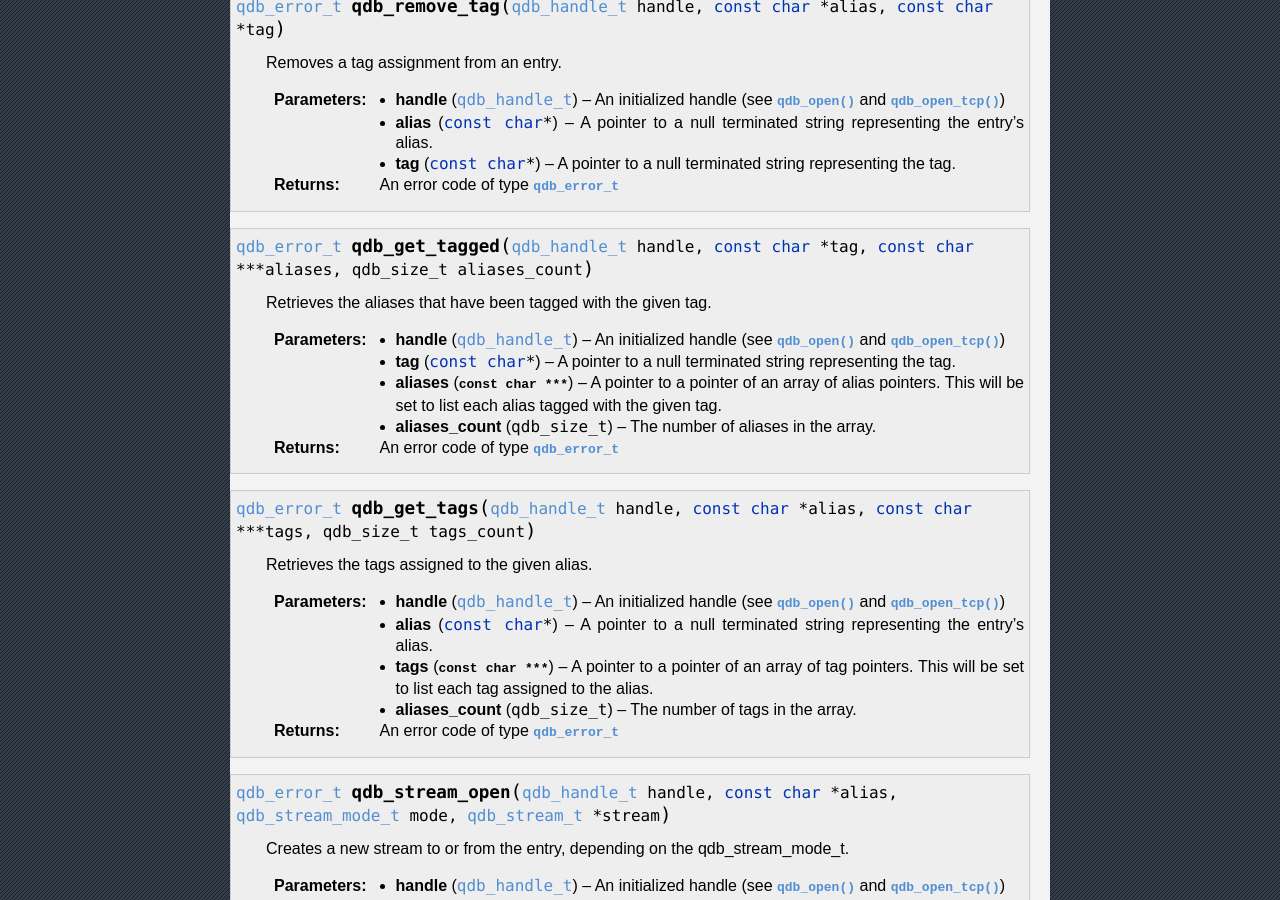
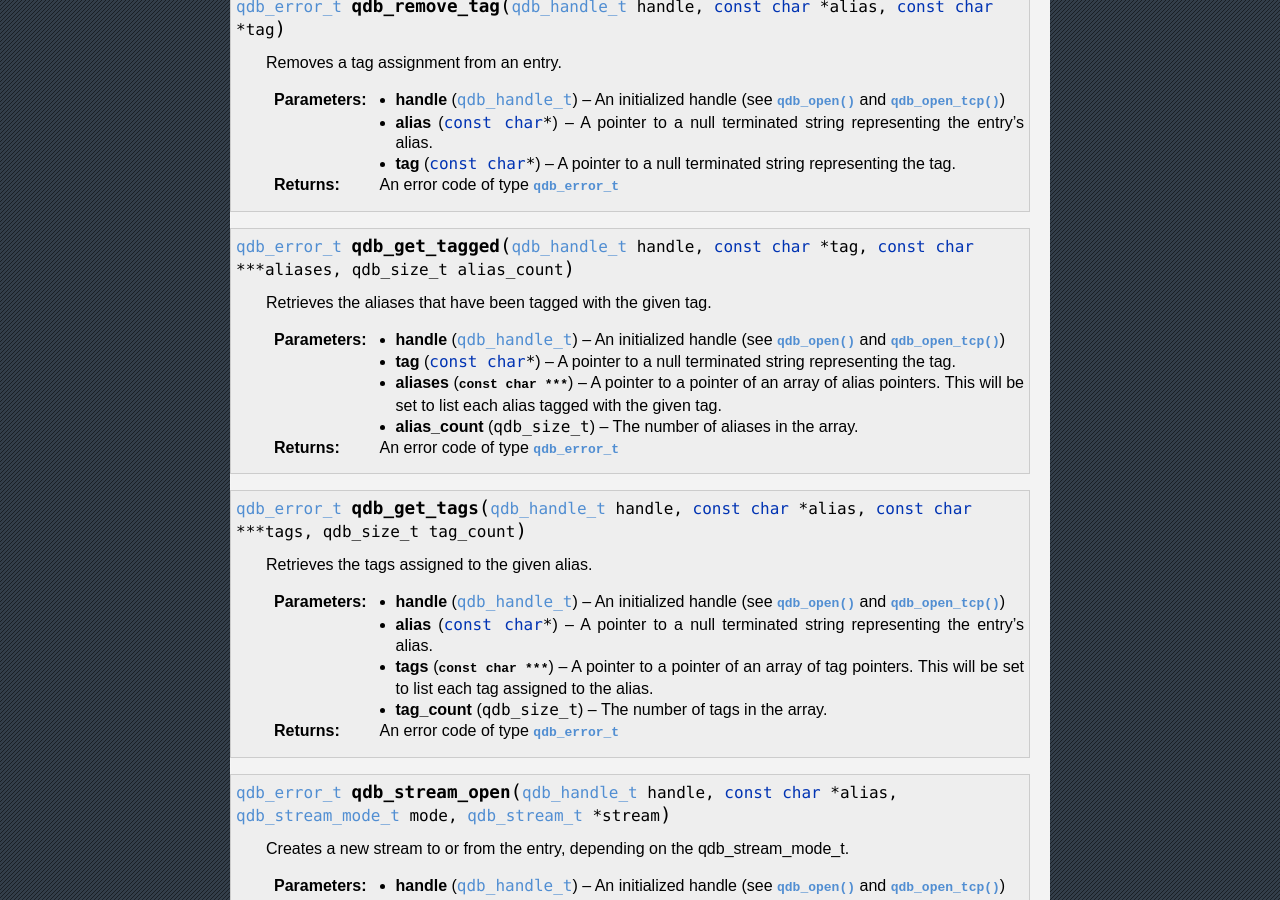
Before and after one commit to iltommi/qdb-documentation, a Sphinx documentation site: the page built from source/api/c.rst, in a window 1280 px wide and 900 px high, scrolled down 31512 px. Built offline with Sphinx 7.4.7, drawn with Linux system fonts in a browser that asks for light colours; some of the changed text lies outside the part shown.

Commit message:
Minor fixes.

```diff
--- a/source/api/c.rst
+++ b/source/api/c.rst
@@ -89,8 +89,8 @@ Quick Reference
   :c:type:`qdb_error_t`       :c:type:`qdb_add_tag`                  (:c:type:`qdb_handle_t` handle, :c:type:`const char *` alias, :c:type:`const char *` tag);
   :c:type:`qdb_error_t`       :c:type:`qdb_has_tag`                  (:c:type:`qdb_handle_t` handle, :c:type:`const char *` alias, :c:type:`const char *` tag);
   :c:type:`qdb_error_t`       :c:type:`qdb_remove_tag`               (:c:type:`qdb_handle_t` handle, :c:type:`const char *` alias, :c:type:`const char *` tag);
-  :c:type:`qdb_error_t`       :c:type:`qdb_get_tagged`               (:c:type:`qdb_handle_t` handle, :c:type:`const char *` tag, :c:type:`const char ***` aliases, :c:type:`qdb_size_t` aliases_count);
-  :c:type:`qdb_error_t`       :c:type:`qdb_get_tags`                 (:c:type:`qdb_handle_t` handle, :c:type:`const char *` alias, :c:type:`const char ***` tags, :c:type:`qdb_size_t` tags_count);
+  :c:type:`qdb_error_t`       :c:type:`qdb_get_tagged`               (:c:type:`qdb_handle_t` handle, :c:type:`const char *` tag, :c:type:`const char ***` aliases, :c:type:`qdb_size_t` alias_count);
+  :c:type:`qdb_error_t`       :c:type:`qdb_get_tags`                 (:c:type:`qdb_handle_t` handle, :c:type:`const char *` alias, :c:type:`const char ***` tags, :c:type:`qdb_size_t` tag_count);
   :c:type:`qdb_error_t`       :c:type:`qdb_stream_open`              (:c:type:`qdb_handle_t` handle, :c:type:`const char *` alias, :c:type:`qdb_stream_mode_t` mode, :c:type:`qdb_stream_t` * stream);
   :c:type:`qdb_error_t`       :c:type:`qdb_stream_close`             (:c:type:`qdb_stream_t` stream);
   :c:type:`qdb_error_t`       :c:type:`qdb_stream_read`              (:c:type:`qdb_stream_t` stream, :c:type:`void *` data, :c:type:`size_t *` size);
@@ -1450,7 +1450,7 @@ Reference
 
     :returns: An error code of type :c:type:`qdb_error_t`
 
-.. c:function:: qdb_error_t qdb_get_tagged(qdb_handle_t handle, const char * tag, const char *** aliases, qdb_size_t aliases_count)
+.. c:function:: qdb_error_t qdb_get_tagged(qdb_handle_t handle, const char * tag, const char *** aliases, qdb_size_t alias_count)
 
     Retrieves the aliases that have been tagged with the given tag.
 
@@ -1460,12 +1460,12 @@ Reference
     :type tag: const char *
     :param aliases: A pointer to a pointer of an array of alias pointers. This will be set to list each alias tagged with the given tag.
     :type aliases: :c:type:`const char ***`
-    :param aliases_count: The number of aliases in the array.
-    :type aliases_count: qdb_size_t
-
-    :returns: An error code of type :c:type:`qdb_error_t`
-
-.. c:function:: qdb_error_t qdb_get_tags(qdb_handle_t handle, const char * alias, const char *** tags, qdb_size_t tags_count)
+    :param alias_count: The number of aliases in the array.
+    :type alias_count: qdb_size_t
+
+    :returns: An error code of type :c:type:`qdb_error_t`
+
+.. c:function:: qdb_error_t qdb_get_tags(qdb_handle_t handle, const char * alias, const char *** tags, qdb_size_t tag_count)
 
     Retrieves the tags assigned to the given alias.
 
@@ -1475,8 +1475,8 @@ Reference
     :type alias: const char *
     :param tags: A pointer to a pointer of an array of tag pointers. This will be set to list each tag assigned to the alias.
     :type tags: :c:type:`const char ***`
-    :param aliases_count: The number of tags in the array.
-    :type aliases_count: qdb_size_t
+    :param tag_count: The number of tags in the array.
+    :type tag_count: qdb_size_t
 
     :returns: An error code of type :c:type:`qdb_error_t`
 
```
